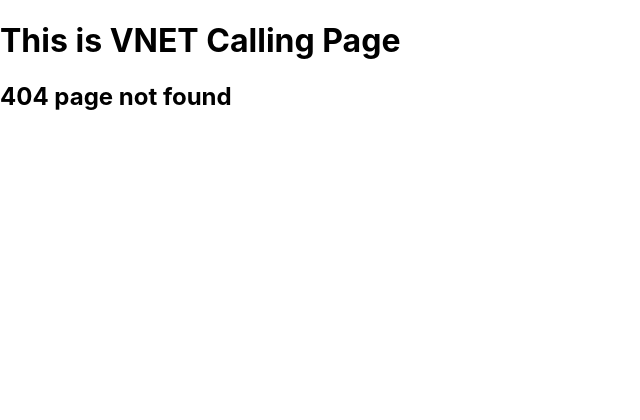
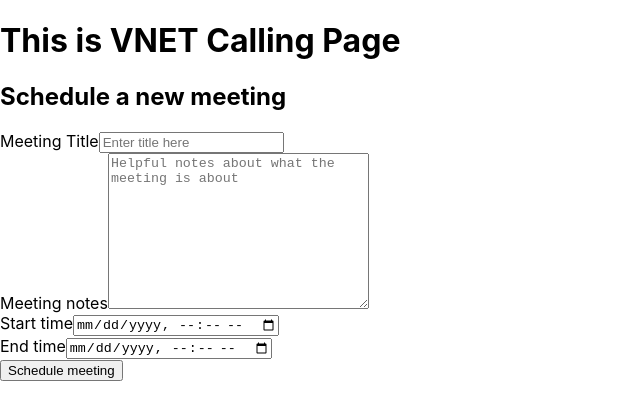
Before and after one commit to wild-times/vnet-frontend, a React (Create React App) app: page /new-meeting in a window 1280 px wide. Before the commit this address had no page. Shown: the top 420 px of the page, without its empty margins (0-640 px from the left). Built offline with nearby package versions, Linux system fonts and the light colour scheme.

Commit message:
adds create meeting page

```diff
--- a/src/App.js
+++ b/src/App.js
@@ -4,6 +4,7 @@
 import Title from './pages/home/Title';
 import Error404 from './pages/home/Error404';
 import Home from './pages/home/Home';
+import CreateMeeting from './pages/meetingActions/CreateMeeting';
 
 
 function App () {
@@ -13,6 +14,7 @@
                 <Title />
                 <Routes>
                     <Route path='/' element={<Home />} />
+                    <Route path='/new-meeting/' element={<CreateMeeting />}/>
                     <Route path='*' element={<Error404/>} />
                 </Routes>
             </BrowserRouter>
--- /dev/null
+++ b/src/pages/meetingActions/CreateMeeting.js
@@ -0,0 +1,71 @@
+// add 0 to numbers below ten: 9 -> 09, 12 -> 12, assumes all numbers are positive
+const zeroPen = (num) => num < 10? `0${num.toString()}`: num.toString();
+
+
+export default function CreateMeeting () {
+    // format a date for the backend
+    const fDate = (dateS) => {
+        const entDate = new Date(dateS);
+        const timezoneOffset = entDate.getTimezoneOffset() / -60;
+        const utcP = timezoneOffset < 0;
+        const offHours = parseFloat(timezoneOffset).toFixed(1).toString().split('.').map((t) => {
+            const t_ = parseInt(t);
+            return zeroPen(t_ < 0? -t_: t_);
+        });
+
+        const dt = {
+            year: entDate.getFullYear(),
+            month: zeroPen(entDate.getMonth()+1),
+            day: zeroPen(entDate.getDay()+1),
+            hour: zeroPen(entDate.getHours()),
+            minute: zeroPen(entDate.getMinutes()),
+            seconds: zeroPen(entDate.getSeconds()),
+            milliseconds: entDate.getMilliseconds(),
+            timezone: `${utcP? '-': '+'}${offHours.join(':')}`
+        };
+
+        return `${dt.year}-${dt.month}-${dt.day} ${dt.hour}:${dt.minute}:${dt.seconds}.${dt.milliseconds}${dt.timezone}`;
+    };
+
+    // when new meeting is schedules
+    const createMeetingHandler = (event_) => {
+        event_.preventDefault();
+        // get the data
+        const f = new FormData(event_.target);
+        const meetingData = {};
+        [...f.entries()].forEach(([key, entry]) => meetingData[key] = key.match(/time/g)? fDate(entry): entry);
+        [...event_.target].forEach((el) => el.disabled = true);
+
+        // TODO: add code to send details to backend, handle errors and success
+    };
+
+    return (
+        <div id='vnet-create-meeting'>
+            <h2>Schedule a new meeting</h2>
+
+            <form onSubmit={createMeetingHandler}>
+                <div>
+                    <label htmlFor="title-input">Meeting Title</label>
+                    <input type="text" name='title' id='title-input' placeholder='Enter title here' required={true}/>
+                </div>
+
+                <div>
+                    <label htmlFor="notes-input">Meeting notes</label>
+                    <textarea name="notes" id="notes-input" cols="30" rows="10" placeholder='Helpful notes about what the meeting is about' required={true}/>
+                </div>
+
+                <div>
+                    <label htmlFor="start_time-input">Start time</label>
+                    <input type="datetime-local" name='start_time' id='start_time-input' required={true}/>
+                </div>
+
+                <div>
+                    <label htmlFor="start_time-input">End time</label>
+                    <input type="datetime-local" name='end_time' id='end_time-input' required={true}/>
+                </div>
+
+                <input type="submit" value='Schedule meeting'/>
+            </form>
+        </div>
+    );
+}
```
